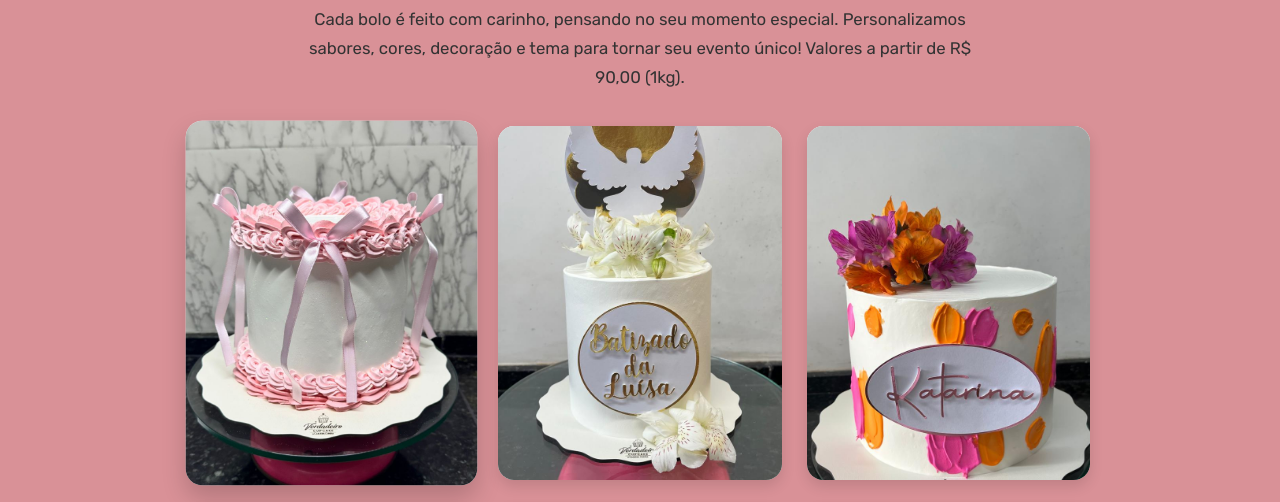
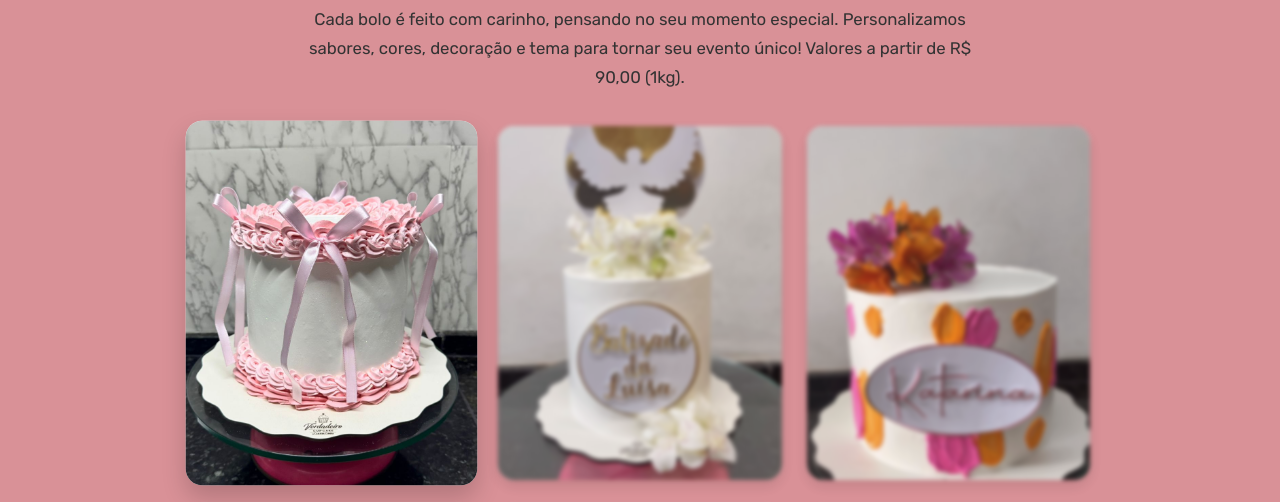
Before and after one commit to anikape/verdadeirocupcake, a plain HTML site: page bolospersonalizados.html in a window 1280 px wide. In both pictures the pointer is over the element 331 px from the left and 474 px from the top of the page. Shown: the part 171-673 px from the top of the page. Drawn offline with Linux system fonts and the light colour scheme; a web font is replaced by a local one.

Commit message:
add efeito aos cards pag do bolo

```diff
--- a/css/bolosper.css
+++ b/css/bolosper.css
@@ -34,6 +34,7 @@ main {
   gap: 25px;
   padding: 0 20px;
   margin-top: 10px;
+  position: relative; /* necessário para z-index funcionar corretamente */
 }
 
 .gallery-item {
@@ -43,11 +44,21 @@ main {
   background: white;
   aspect-ratio: 4 / 5;
   transition: transform 0.4s cubic-bezier(0.2, 0, 0.2, 1), box-shadow 0.3s;
+  position: relative;
+  z-index: 1;
 }
 
 .gallery-item:hover {
   transform: scale(1.03);
   box-shadow: 0 12px 24px rgba(0, 0, 0, 0.18);
+  z-index: 10; /* Fica acima das outras */
+}
+
+/* Efeito: desfoca as outras imagens SOMENTE quando o hover está ativo */
+.gallery:hover .gallery-item:not(:hover) {
+  filter: blur(2px) grayscale(10%);
+  opacity: 0.9;
+  transition: filter 0.3s, opacity 0.3s;
 }
 
 .gallery-item img {
```
Also changed, not shown: index.html (+1 -1 lines).
